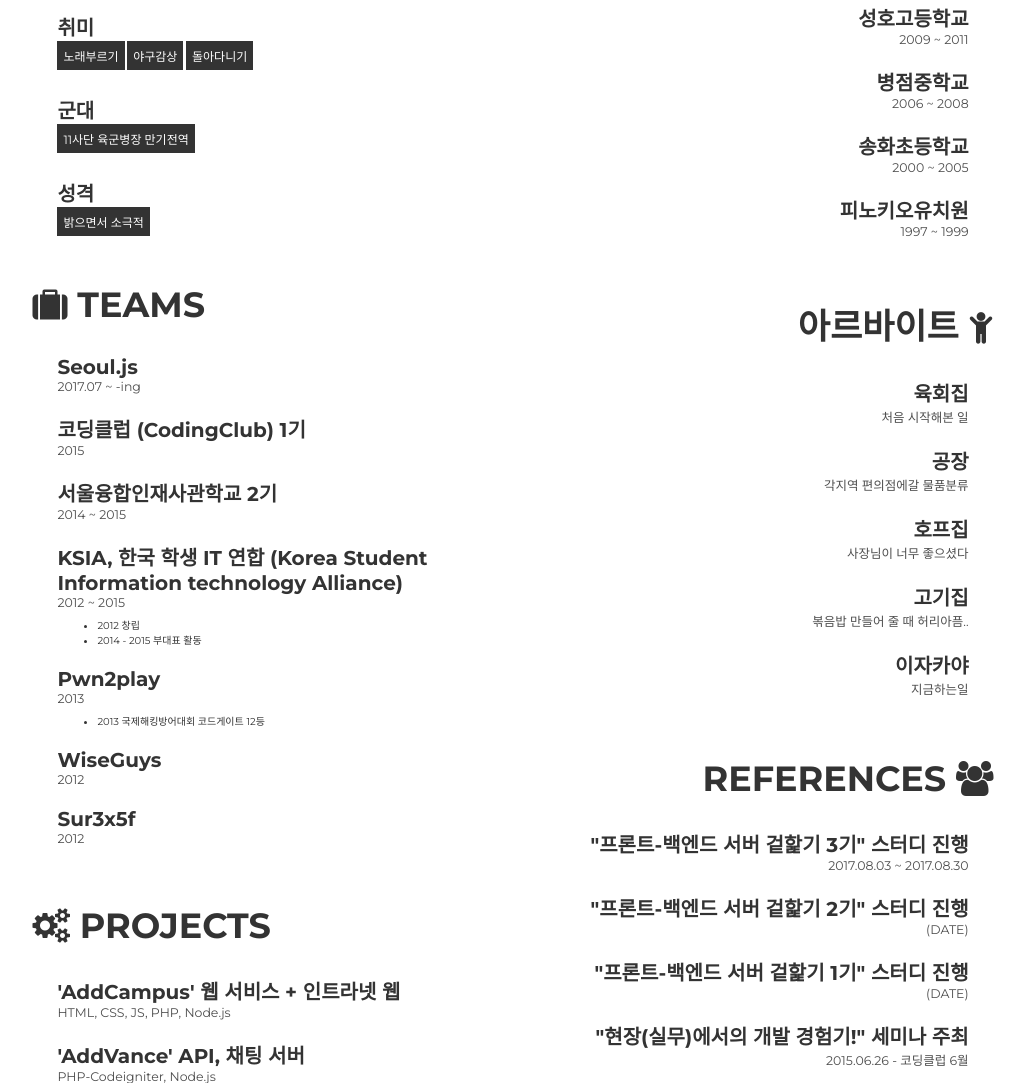
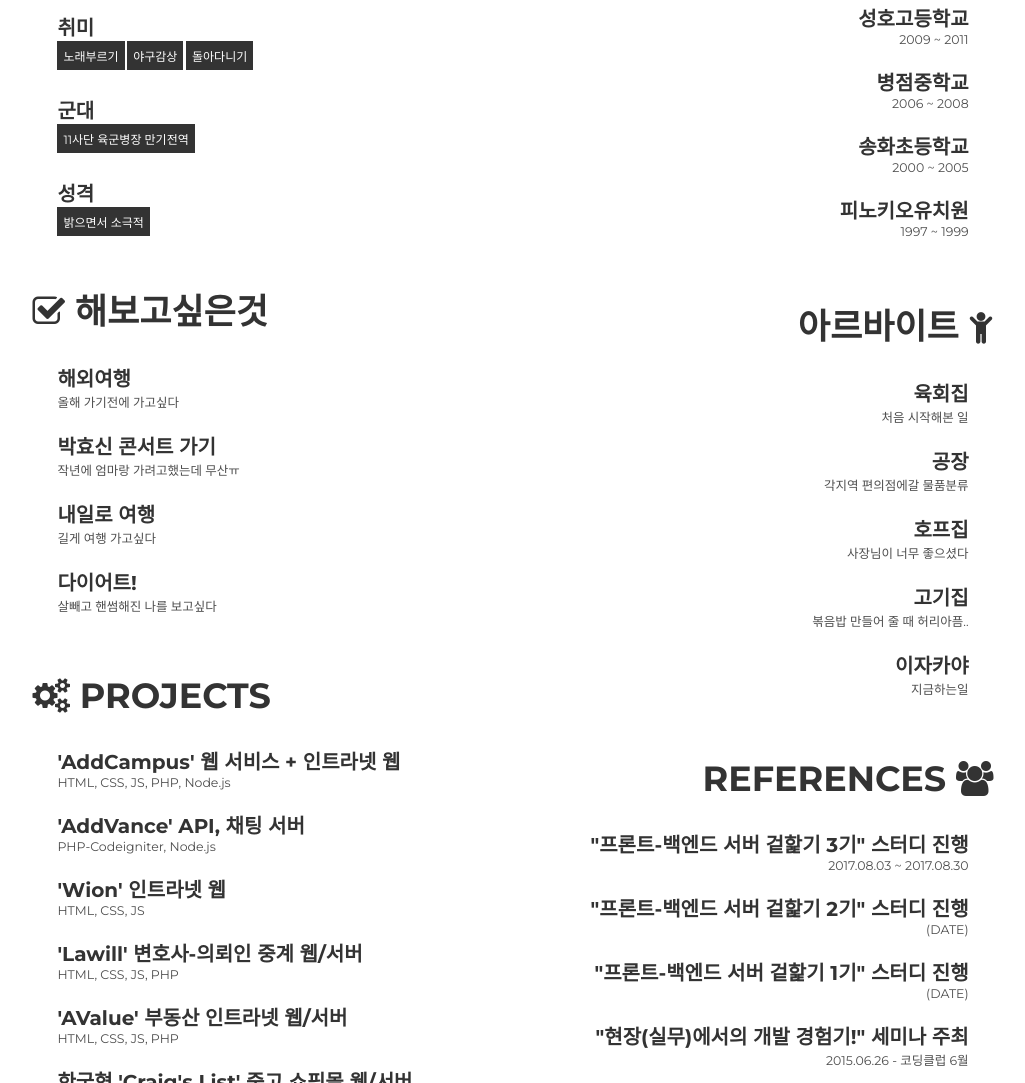
Before and after one commit to giryboi/giryboi.github.io, a plain HTML site: page index.html in a window 1280 px wide. Shown: the part 624-1707 px from the top of the page, without its empty margins (127-1152 px from the left). Drawn offline with Linux system fonts and the light colour scheme.

Commit message:
Update index.html

```diff
--- a/index.html
+++ b/index.html
@@ -49,7 +49,7 @@
         <!--<p>반갑슈</p>-->
         <!--</div>-->
         <!--</div>-->
-        <div id="introduce">
+        <div id="소개">
             <h2><i class="fa fa-address-book-o left" aria-hidden="true"></i> Introduce</h2>
             <div>
                 <h3 class="introduce">나이, 혈액형, 키, 몸무게, 발사이즈</h3>
@@ -71,29 +71,16 @@
             <br/>
         </div>
         <div id="work">
-            <h2><i class="fa fa-suitcase left" aria-hidden="true"></i> TEAMS</h2>
+            <h2><i class="fa fa-check-square-o left" aria-hidden="true"></i>  해보고싶은것</h2>
             <div>
-                <h3>Seoul.js</h3>
-                <h4>2017.07 ~ -ing</h4>
-                <h3>코딩클럽 (CodingClub) 1기</h3>
-                <h4>2015</h4>
-                <h3>서울융합인재사관학교 2기</h3>
-                <h4>2014 ~ 2015</h4>
-                <h3>KSIA, 한국 학생 IT 연합 (Korea Student Information technology Alliance)</h3>
-                <h4>2012 ~ 2015</h4>
-                <ul>
-                    <li>2012 창립</li>
-                    <li>2014 - 2015 부대표 활동</li>
-                </ul>
-                <h3>Pwn2play</h3>
-                <h4>2013</h4>
-                <ul>
-                    <li>2013 국제해킹방어대회 코드게이트 12등</li>
-                </ul>
-                <h3>WiseGuys</h3>
-                <h4>2012</h4>
-                <h3>Sur3x5f</h3>
-                <h4>2012</h4>
+                <h3>해외여행</h3>
+                <h4>올해 가기전에 가고싶다</h4>
+                <h3>박효신 콘서트 가기</h3>
+                <h4>작년에 엄마랑 가려고했는데 무산ㅠ</h4>
+                <h3>내일로 여행</h3>
+                <h4>길게 여행 가고싶다</h4>
+                <h3>다이어트!</h3>
+                <h4>살빼고 핸썸해진 나를 보고싶다</h4>
             </div>
             <br/>
         </div>
```
